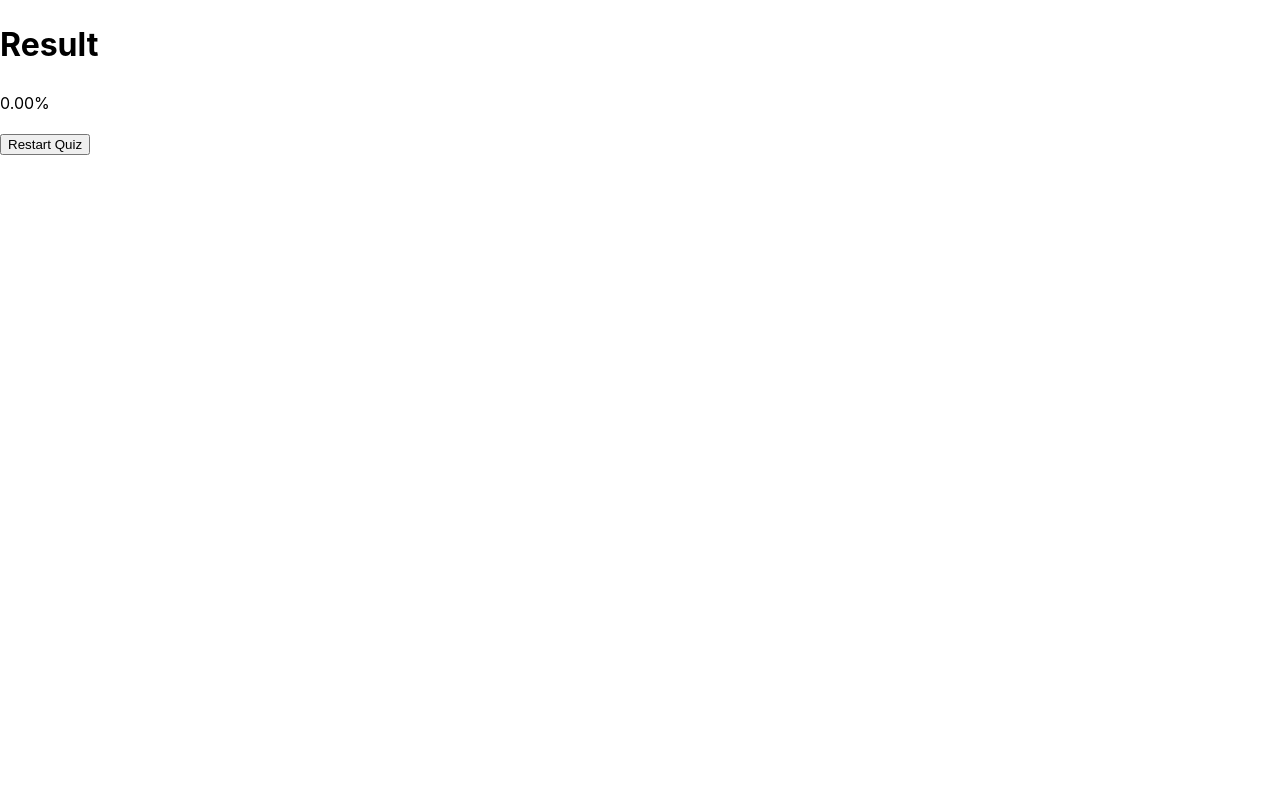
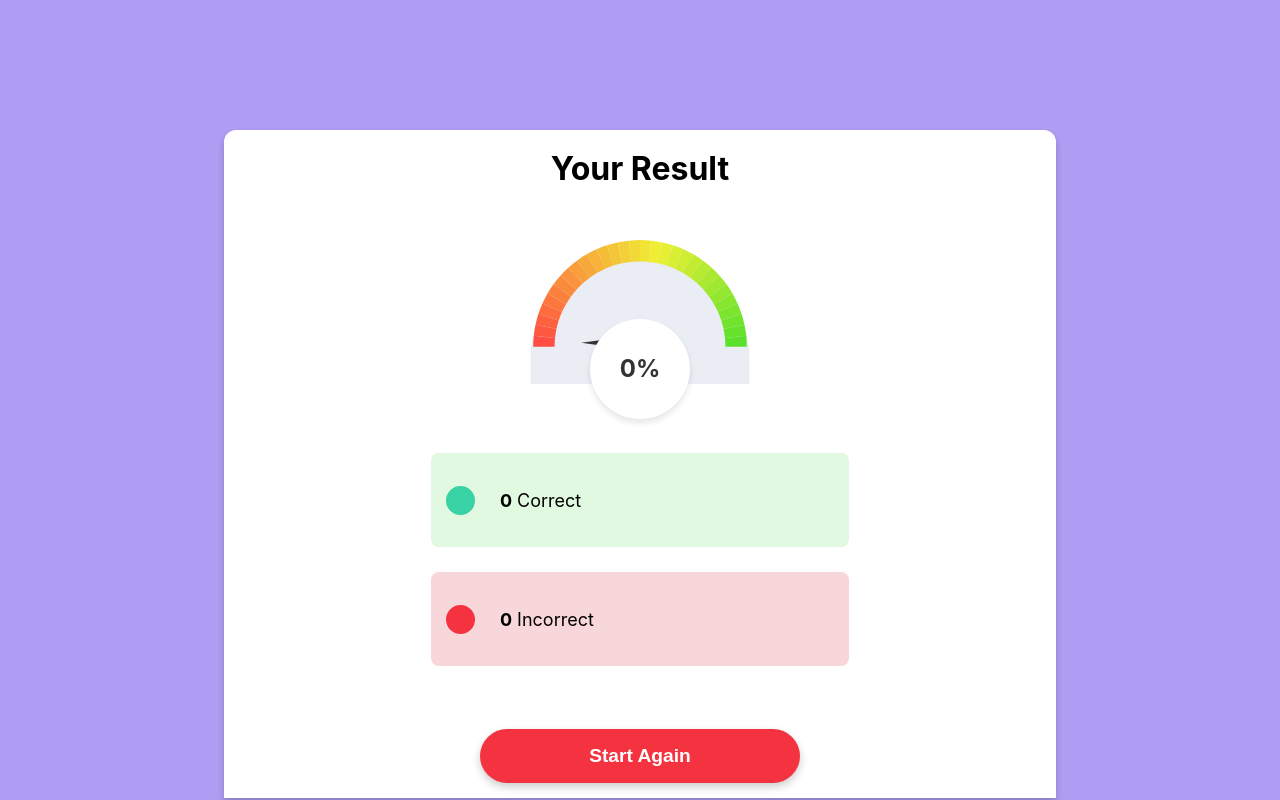
Before and after one commit to S-Sajith/quiz-app, a React (Vite) app: page /result in a window 1280 px wide. Built offline with nearby package versions, Linux system fonts and the light colour scheme.

Commit message:
Result page layout implementation with gauge chart

```diff
--- a/package.json
+++ b/package.json
@@ -10,8 +10,10 @@
     "preview": "vite preview"
   },
   "dependencies": {
+    "lodash": "^4.17.21",
     "react": "^18.3.1",
     "react-dom": "^18.3.1",
+    "react-gauge-chart": "^0.5.1",
     "react-router-dom": "^7.0.2"
   },
   "devDependencies": {
--- /dev/null
+++ b/src/components/GuageComponent.jsx
@@ -0,0 +1,32 @@
+import React from "react";
+import GaugeChart from "react-gauge-chart";
+import styles from "./GuageComponent.module.css";
+
+const GaugeComponent = ({ percentage }) => {
+  const percentValue = percentage / 100;
+  const roundedPercentage = Math.floor(percentage);
+
+  return (
+    <div className={styles.container}>
+      <div className={styles.gaugeContainer}></div>
+      <div style={{ position: "relative", zIndex: "1" }}>
+        <GaugeChart
+          id="gauge-chart1"
+          nrOfLevels={30}
+          colors={["#FF4E42", "#FF9F00", "#5BE12C"]}
+          percent={percentValue}
+          arcWidth={0.2}
+          arcPadding={0.0}
+          hideText={true}
+          cornerRadius={0}
+          needleColor="#333333"
+          needleBaseColor="#333333"
+          animate={false}
+        />
+      </div>
+      <div className={styles.centerValue}>{`${roundedPercentage}%`}</div>
+    </div>
+  );
+};
+
+export default GaugeComponent;
--- /dev/null
+++ b/src/components/GuageComponent.module.css
@@ -0,0 +1,50 @@
+.container {
+  width: 300px;
+  height: 300px;
+  margin: -5vh auto 0 auto;
+  position: relative;
+  display: flex;
+  justify-content: center;
+  align-items: center;
+}
+
+.gaugeContainer {
+  position: absolute;
+  top: 12vh;
+  left: 50%;
+  transform: translateX(-50%);
+  width: 73%;
+  height: 45%;
+  background-color: #ebedf5;
+  border-top-left-radius: 125vw;
+  border-top-right-radius: 125vw;
+  overflow: hidden;
+  z-index: 0;
+}
+
+.centerValue {
+  position: absolute;
+  bottom: 28%;
+  left: 50%;
+  transform: translate(-50%, 50%);
+  font-size: 24px;
+  font-weight: bold;
+  color: #333333;
+  background-color: #ffffff;
+  border-radius: 50%;
+  width: 100px;
+  height: 100px;
+  display: flex;
+  justify-content: center;
+  align-items: center;
+  box-shadow: 0px 4px 6px rgba(0, 0, 0, 0.1);
+  z-index: 2;
+}
+
+/* smart phone screen size */
+
+@media (max-width: 768px) {
+  .gaugeContainer {
+    top: 10vh;
+  }
+}
--- a/src/components/QuestionPage.jsx
+++ b/src/components/QuestionPage.jsx
@@ -107,8 +107,13 @@ function QuestionPage() {
       }
     });
 
+    const correctAnswers = score;
+    const wrongAnswers = questions.length - correctAnswers;
     const percentage = (score / questions.length) * 100;
-    navigate("/result", { state: { percentage } });
+
+    navigate("/result", {
+      state: { correctAnswers, wrongAnswers, percentage },
+    });
   };
 
   const { text, options, image } = questions[currentQuestion];
--- a/src/components/ResultPage.jsx
+++ b/src/components/ResultPage.jsx
@@ -1,20 +1,44 @@
 import React from "react";
 import { useLocation, useNavigate } from "react-router-dom";
+import styles from "./ResultPage.module.css";
+import GuageComponent from "./GuageComponent";
 
 function ResultPage() {
   const location = useLocation();
   const navigate = useNavigate();
-  const { percentage } = location.state || { percentage: 0 };
+  const { correctAnswers, wrongAnswers, percentage } = location.state || {
+    correctAnswers: 0,
+    wrongAnswers: 0,
+    percentage: 0,
+  };
 
   const handleRestart = () => {
     navigate("/");
   };
 
   return (
-    <div>
-      <h1>Result</h1>
-      <p>{percentage.toFixed(2)}%</p>
-      <button onClick={handleRestart}>Restart Quiz</button>
+    <div className={styles.container}>
+      <div className={styles.card}>
+        <div className={styles.cardText}>Your Result</div>
+        <GuageComponent percentage={percentage.toFixed(2)} />
+        <div className={styles.resultDetails}>
+          <div className={`${styles.option} ${styles.correctAnswer}`}>
+            <div className={`${styles.circle} ${styles.correctCircle}`} />
+            <span className={styles.optionText}>
+              <span className={styles.boldText}>{correctAnswers}</span> Correct
+            </span>
+          </div>
+          <div className={`${styles.option} ${styles.wrongAnswer}`}>
+            <div className={`${styles.circle} ${styles.wrongCircle}`} />
+            <span className={styles.optionText}>
+              <span className={styles.boldText}>{wrongAnswers}</span> Incorrect
+            </span>
+          </div>
+        </div>
+        <button onClick={handleRestart} className={styles.button}>
+          <span className={styles.buttonText}>Start Again</span>
+        </button>
+      </div>
     </div>
   );
 }
--- /dev/null
+++ b/src/components/ResultPage.module.css
@@ -0,0 +1,157 @@
+.container {
+  display: flex;
+  flex-direction: column;
+  justify-content: flex-start;
+  align-items: center;
+  background-color: #af9cf3;
+  min-height: 100vh;
+  padding: 10px;
+  box-sizing: border-box;
+}
+
+/* question card component styling */
+
+.card {
+  position: relative;
+  background-color: white;
+  border-radius: 12px 12px 0 0;
+  box-shadow: 0px 4px 6px rgba(0, 0, 0, 0.2);
+  padding: 15px;
+  width: 90%;
+  max-width: 65vw;
+  text-align: center;
+  flex-grow: 1;
+  display: flex;
+  flex-direction: column;
+  justify-content: flex-start;
+  box-sizing: border-box;
+  margin-top: 15vh;
+  margin-bottom: -1vh;
+  overflow: hidden;
+  height: 80vh;
+}
+
+.cardText {
+  font-size: 2rem;
+  font-weight: bold;
+  color: black;
+}
+
+/* result options component styling */
+
+.resultDetails {
+  display: flex;
+  flex-direction: column;
+  gap: 15px;
+  overflow-y: auto;
+  flex-grow: 1;
+  padding: 0 1vw 0 1vw;
+}
+
+.option {
+  display: flex;
+  align-items: center;
+  padding: 15px;
+  cursor: pointer;
+  font-size: 18px;
+  transition: all 0.2s ease-in-out;
+  color: black;
+  min-height: 8vh;
+  justify-content: flex-start;
+  border-radius: 8px;
+  width: 50%;
+  margin: 0 auto 10px auto;
+}
+
+.correctAnswer {
+  background-color: #e0f9e0; /* light green */
+}
+
+.wrongAnswer {
+  background-color: #f8d7da; /* light red */
+}
+
+.circle {
+  width: 25px;
+  height: 25px;
+  border: 2px solid transparent;
+  border-radius: 50%;
+  margin-right: 15px;
+  background-color: transparent;
+  transition: background-color 0.3s, border-color 0.3s;
+}
+
+.correctCircle {
+  background-color: #39d2a4; /* green */
+  border-color: #39d2a4;
+}
+
+.wrongCircle {
+  background-color: #f53340; /* red */
+  border-color: #f53340;
+}
+
+.optionText {
+  flex-grow: 1;
+  text-align: left;
+  padding-left: 10px;
+}
+
+.boldText {
+  font-weight: bold;
+}
+
+/* button styling */
+
+.button {
+  position: relative;
+  font-size: 1.2rem;
+  font-weight: bold;
+  color: #fff;
+  background: #f53340;
+  border: none;
+  border-radius: 30px;
+  padding: 2vh 1vh;
+  box-shadow: 0px 4px 8px rgba(0, 0, 0, 0.2);
+  cursor: pointer;
+  transition: background 0.3s;
+  width: 40%;
+  display: flex;
+  justify-content: center;
+  align-items: center;
+  margin: auto;
+}
+
+.buttonText {
+  flex-grow: 1;
+  text-align: center;
+}
+
+.button:hover {
+  background-color: #e32e2e;
+}
+
+/* smart phone screen size */
+
+@media (max-width: 768px) {
+  .card {
+    min-height: 70vh;
+    width: 100vw;
+    max-width: 100vw;
+    margin-bottom: -1vh;
+  }
+
+  .option {
+    width: 90%;
+  }
+
+  .button {
+    font-size: 1rem;
+    padding: 2vh 1vh;
+    width: 100%;
+  }
+
+  .progressHeader {
+    top: 8%;
+  }
+}
```
Also changed, not shown: 1 other file (tests, documents, lock files or other folders).
